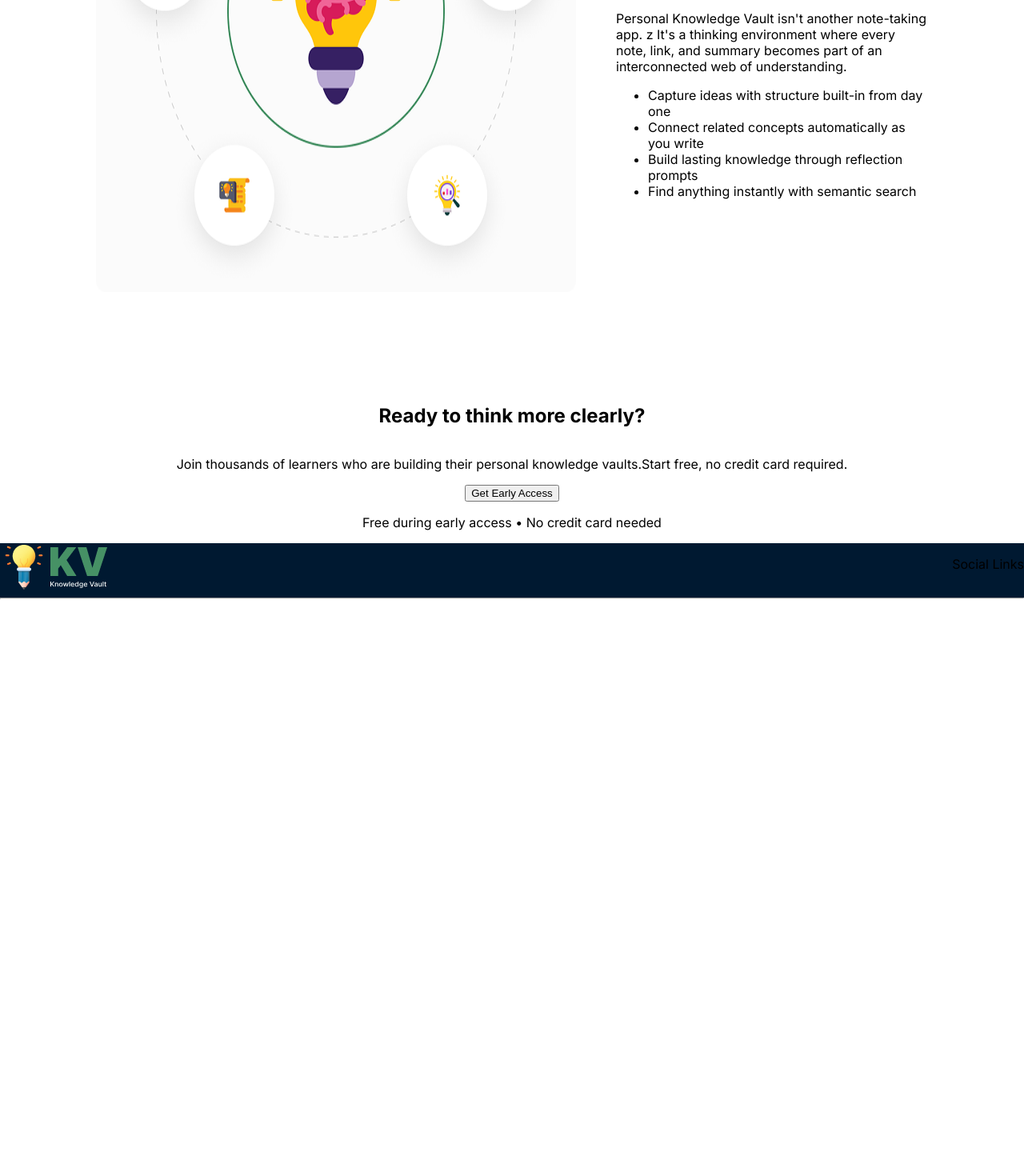
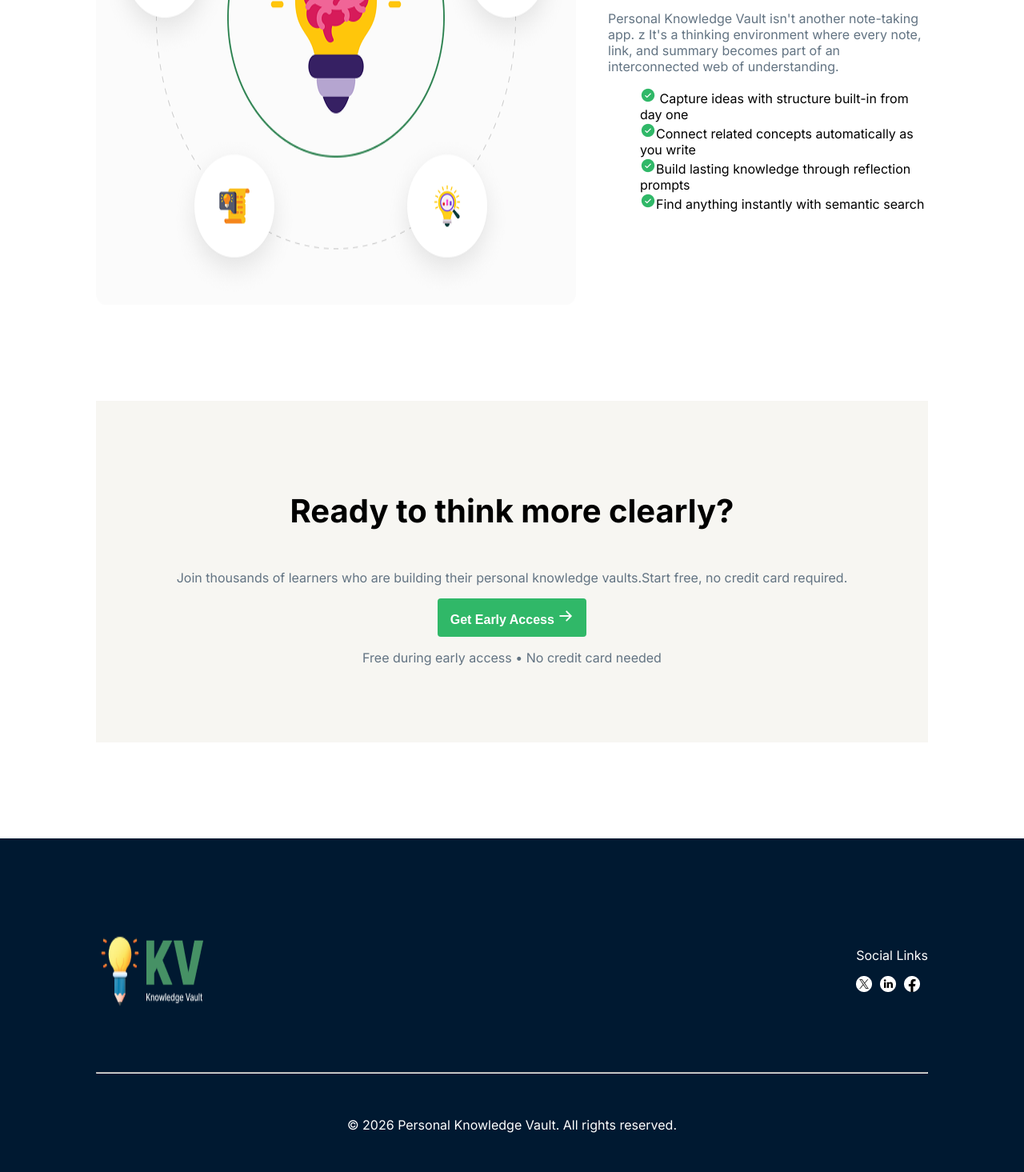
Before and after one commit to jayedurrahman/First-Assignment, a plain HTML site: page index.html in a window 1280 px wide. Shown: the part 1827-3292 px from the top of the page at 80% size. Before the commit the page ends 2584 px from the top, so only its background shows below. Drawn offline with Linux system fonts and the light colour scheme.

Commit message:
4th commit

```diff
--- a/index.html
+++ b/index.html
@@ -8,6 +8,7 @@
     <link rel="preconnect" href="https://fonts.googleapis.com">
     <link rel="preconnect" href="https://fonts.gstatic.com" crossorigin>
     <link href="https://fonts.googleapis.com/css2?family=Inter:ital,opsz,wght@0,14..32,100..900;1,14..32,100..900&family=Open+Sans:ital,wght@0,300..800;1,300..800&display=swap" rel="stylesheet">
+
 
 </head>
 <body class="inter container">
@@ -81,10 +82,10 @@
                 structured by design.</h4>
                 <p class="p2">Personal Knowledge Vault isn't another note-taking app. z It's a thinking environment where every note, link, and summary becomes part of an interconnected web of understanding.</p>
                 <ul>
-                    <li>Capture ideas with structure built-in from day one</li>
-                    <li>Connect related concepts automatically as you write</li>
-                    <li>Build lasting knowledge through reflection prompts</li>
-                    <li>Find anything instantly with semantic search</li>
+                    <li><img src="./assets/CheckCircle.png" alt=""> Capture ideas with structure built-in from day one</li>
+                    <li><img src="./assets/CheckCircle.png" alt="">Connect related concepts automatically as you write</li>
+                    <li><img src="./assets/CheckCircle.png" alt="">Build lasting knowledge through reflection prompts</li>
+                    <li><img src="./assets/CheckCircle.png" alt="">Find anything instantly with semantic search</li>
                 </ul>
 
 
@@ -95,7 +96,7 @@
             <div class="main-last-content">
                 <h2>Ready to think more clearly?</h2>
                 <p>Join thousands of learners who are building their personal knowledge vaults.Start free, no credit card required.</p>
-                <button>Get Early Access</button>
+                <button class="nav-btn"> Get Early Access <img src="./assets/ArrowRight.png" alt=""></button>
                 <p>Free during early access • No credit card needed</p>
             </div>
 
@@ -104,17 +105,19 @@
     <footer id="footer-container">
         <div class="footer-content">
             <img src="./assets/logo-footer.png" alt="">
-            <div class="">
+            <div>
                 <p>Social Links</p>
-                <!-- <ul>
-                    <li><a href=""></a></li>
-                    <li></li>
-                    <li></li>
-                </ul> -->
+                <ul>
+                    <li><img src="./assets/Frame 1171277687.png" alt=""></li>
+                    <li><img src="./assets/Frame 1171277689.png" alt=""></li>
+                    <li><img src="./assets/Frame 1171277690.png" alt=""></li>
+                </ul>
             </div>
+
 
         </div>
         <hr>
+        <div class="copyright"><p>&copy; 2026 Personal Knowledge Vault. All rights reserved.</p></div>
 
 
     </footer>
--- a/style.css
+++ b/style.css
@@ -131,7 +131,7 @@ color: #001931;
 #brain{
   display: flex;
   padding: 120px;
-  gap: 50px;
+  gap: 40px;
 }
 .brain-div{
   padding: 100px 0px;
@@ -144,16 +144,57 @@ color: #001931;
 font-size: 48px;
 margin:0px;
 }
+.brain-div .p2{
+  color: #627382;
+}
+.brain-div ul {
+ list-style: none;
+
+}
+#main-last-container{
+  padding: 0px 120px;
+}
 
 .main-last-content{
   flex-direction: column;
   display: flex;
   align-items: center;
+  background-color:  rgba(247, 246, 242, 1);
+  padding: 80px 40px;
+}
+
+.main-last-content h2{
+  font-size: 40px;
+}
+.main-last-content p{
+  font-size: 16px;
+  color: #627382;
+  padding-top:  0px;
 }
 .footer-content{
   display: flex;
   justify-content: space-between;
+
 }
 #footer-container{
   background-color: #001931;
+  margin-top: 120px;
+  padding: 120px  120px 30px 120px;
 }
+.footer-content p{
+  color: #FFFFFF;
+}
+.footer-content ul{
+  display:flex ;
+  list-style: none;
+  gap: 10px;
+  padding-left: 0px;
+}
+hr{
+  margin-top: 80px;
+}
+.copyright {
+text-align: center;
+color: #FFFFFF;
+padding: 30px 120px;
+}
```
Also changed, not shown: assets/Frame 1171277687.png (added), assets/Frame 1171277689.png (added), assets/Frame 1171277690.png (added).
